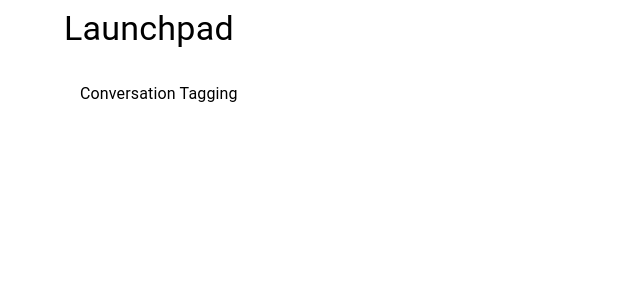
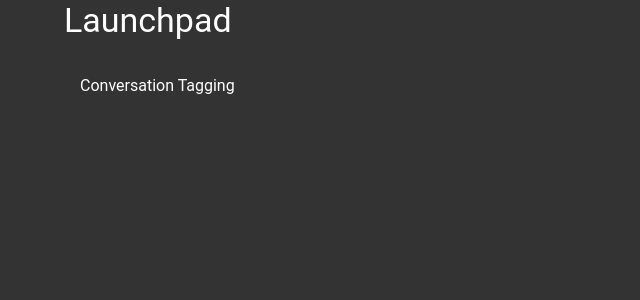
Before and after one commit to joshuaiokua/chatbot-ux-explorations, a React app in the folder frontend/: page / in a window 1280 px wide. Shown: the top 300 px of the page, without its empty margins (0-640 px from the left). Built offline with nearby package versions, Linux system fonts and the light colour scheme.

Commit message:
feat: theming for frontend

```diff
--- a/frontend/src/index.tsx
+++ b/frontend/src/index.tsx
@@ -2,9 +2,16 @@
 import ReactDOM from "react-dom/client"; // Correct import for React 18
 import App from "./App";
 
+import { ThemeProvider } from "@mui/material/styles";
+import CssBaseline from "@mui/material/CssBaseline";
+import theme from "./theme";
+
 // Create React root, ensuring that root element is present
 ReactDOM.createRoot(document.getElementById("root")!).render(
   <React.StrictMode>
-    <App />
+    <ThemeProvider theme={theme}>
+      <CssBaseline />
+      <App />
+    </ThemeProvider>
   </React.StrictMode>
 );
--- /dev/null
+++ b/frontend/src/theme.ts
@@ -0,0 +1,42 @@
+import { createTheme } from "@mui/material/styles";
+
+const theme = createTheme({
+  palette: {
+    mode: "dark",
+    common: {
+        black: "#000",
+        white: "#fff",
+    },
+    primary: {
+      main: "#1976d2", // You can change this to any color you prefer
+    },
+    secondary: {
+      main: "#ff4081",
+    },
+    background: {
+      default: "#333",
+    },
+  },
+  typography: {
+    fontFamily: "Roboto, Arial, sans-serif",
+    h3: {
+      fontWeight: 700,
+    },
+  },
+  components: {
+    // BUTTON //
+    MuiButton: {
+      defaultProps: {
+        disableElevation: true, // Removes shadow
+      },
+      styleOverrides: {
+        root: {
+          height: 40,
+          textTransform: "none",
+        },
+      },
+    },
+  },
+});
+
+export default theme;
```
